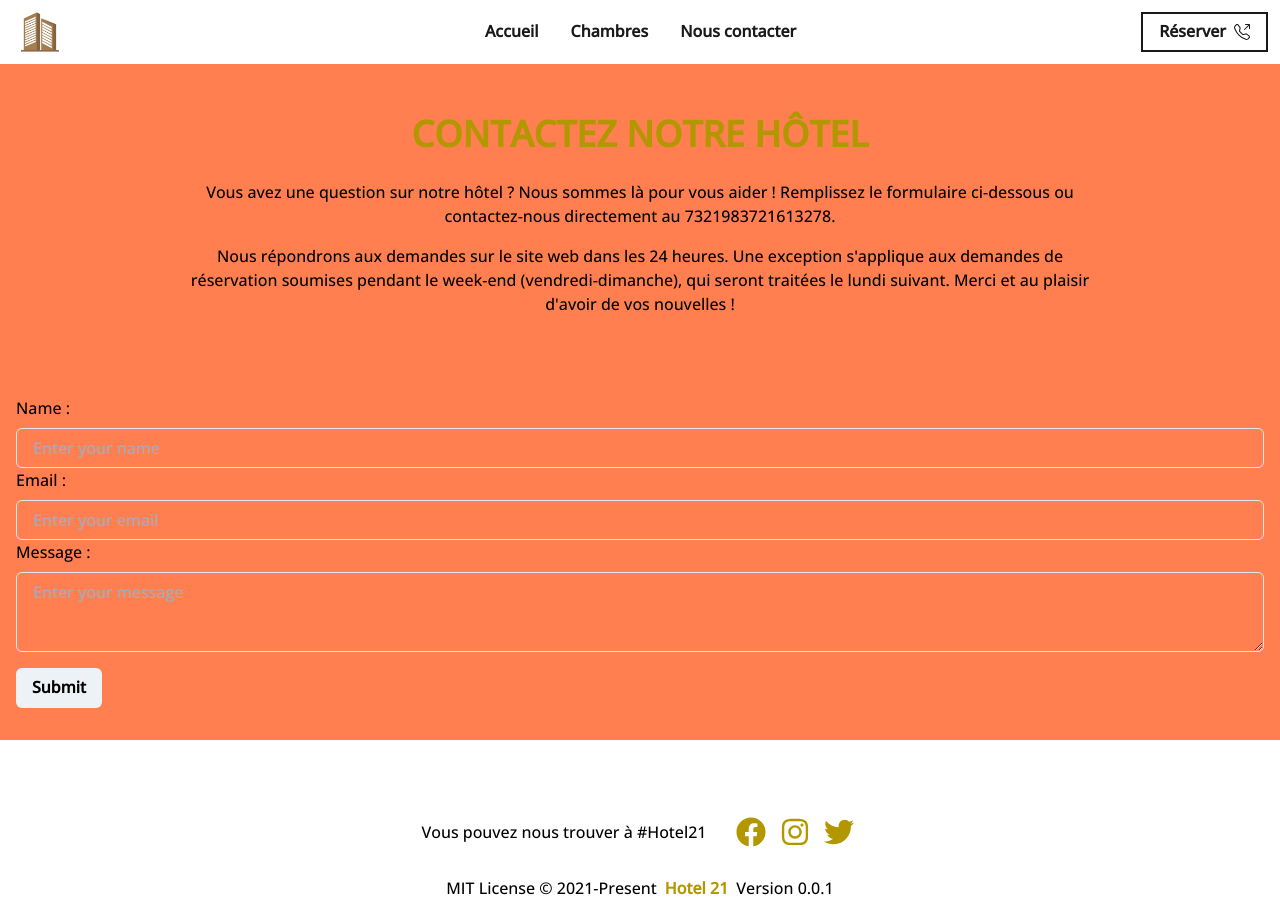
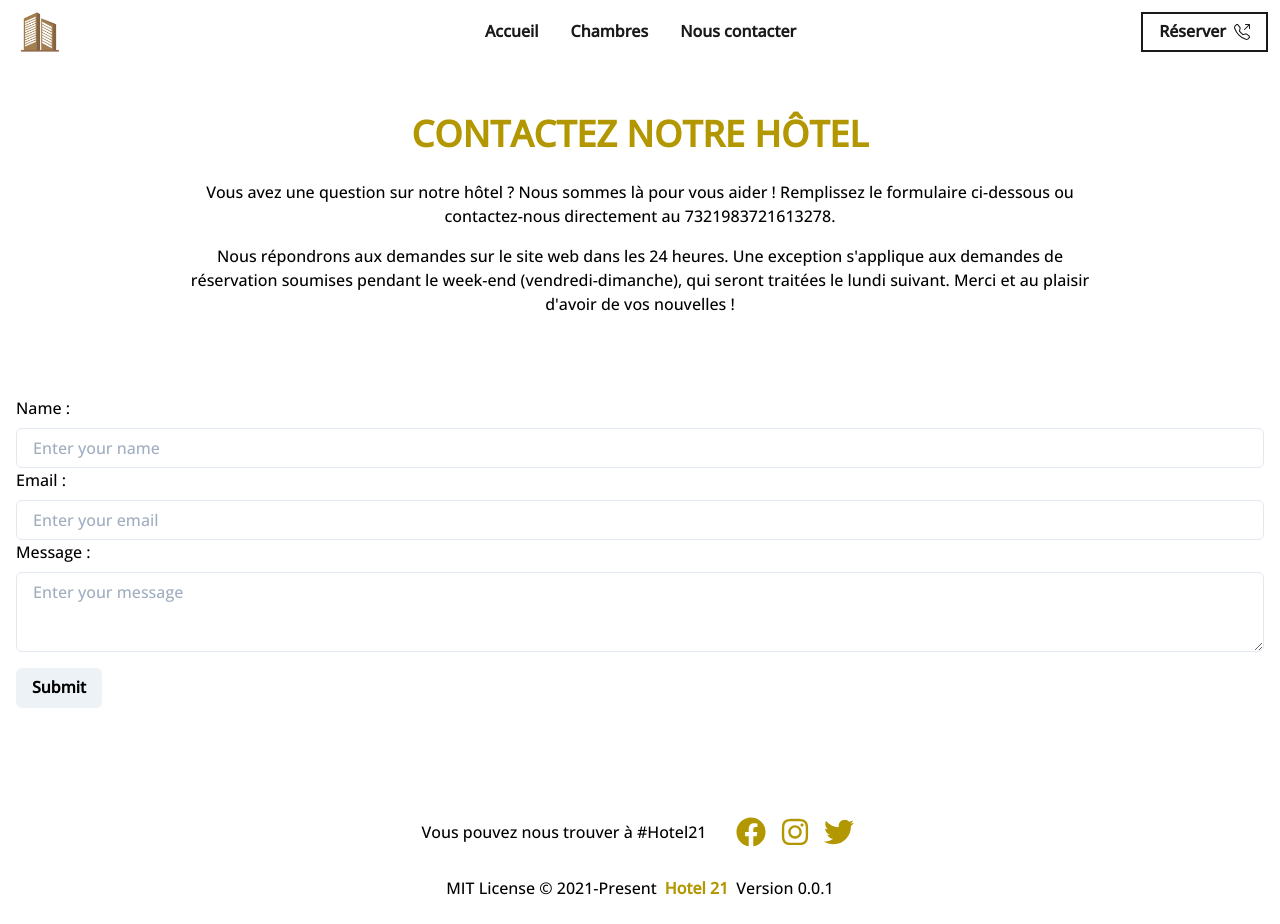
Before and after one commit to nemo256/hotel, a Next.js app: page /nous-contacter in a window 1280 px wide. Built offline with nearby package versions, Linux system fonts and the light colour scheme.

Commit message:
Update nous-contacter.js

```diff
--- a/src/pages/nous-contacter.js
+++ b/src/pages/nous-contacter.js
@@ -6,7 +6,6 @@ export default function Index() {
   return (
     <>
       <Container
-        bg='coral'
         mt={16}
         maxW='100%'
         justify='center'
```
